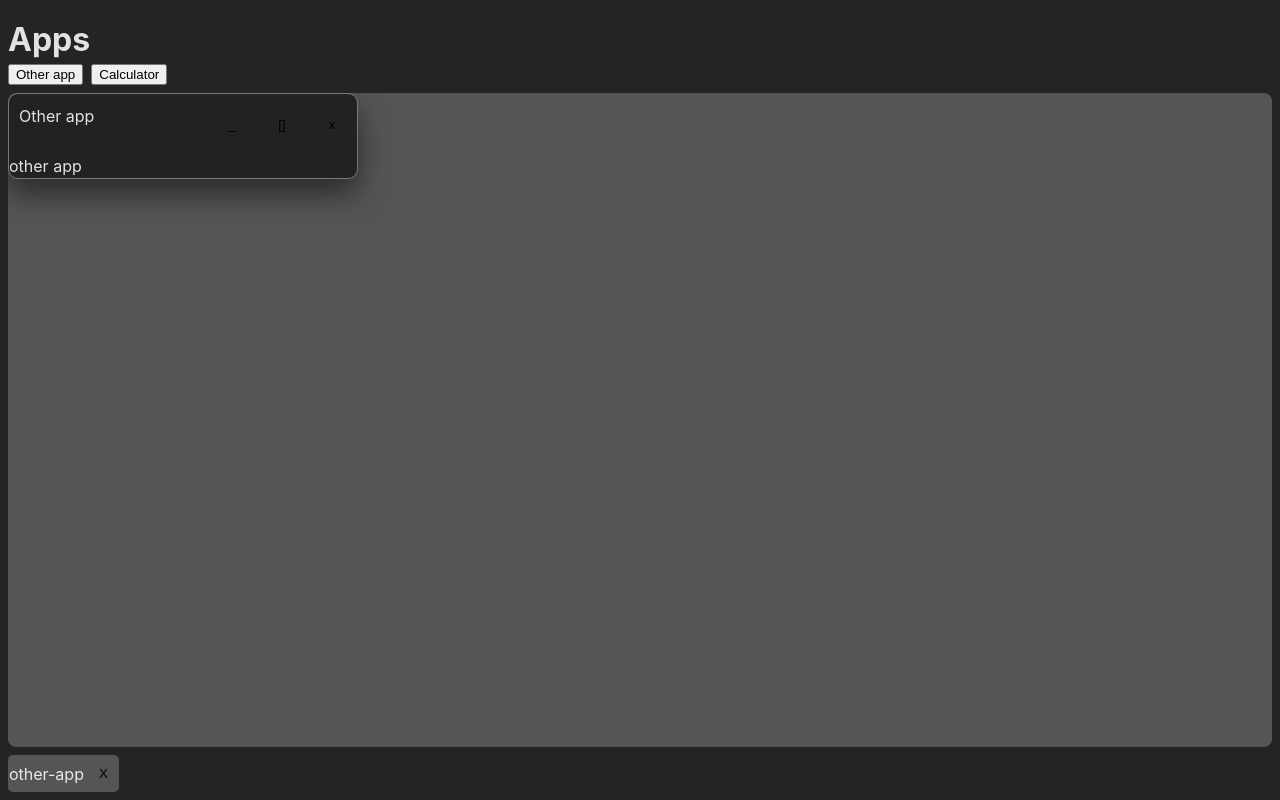
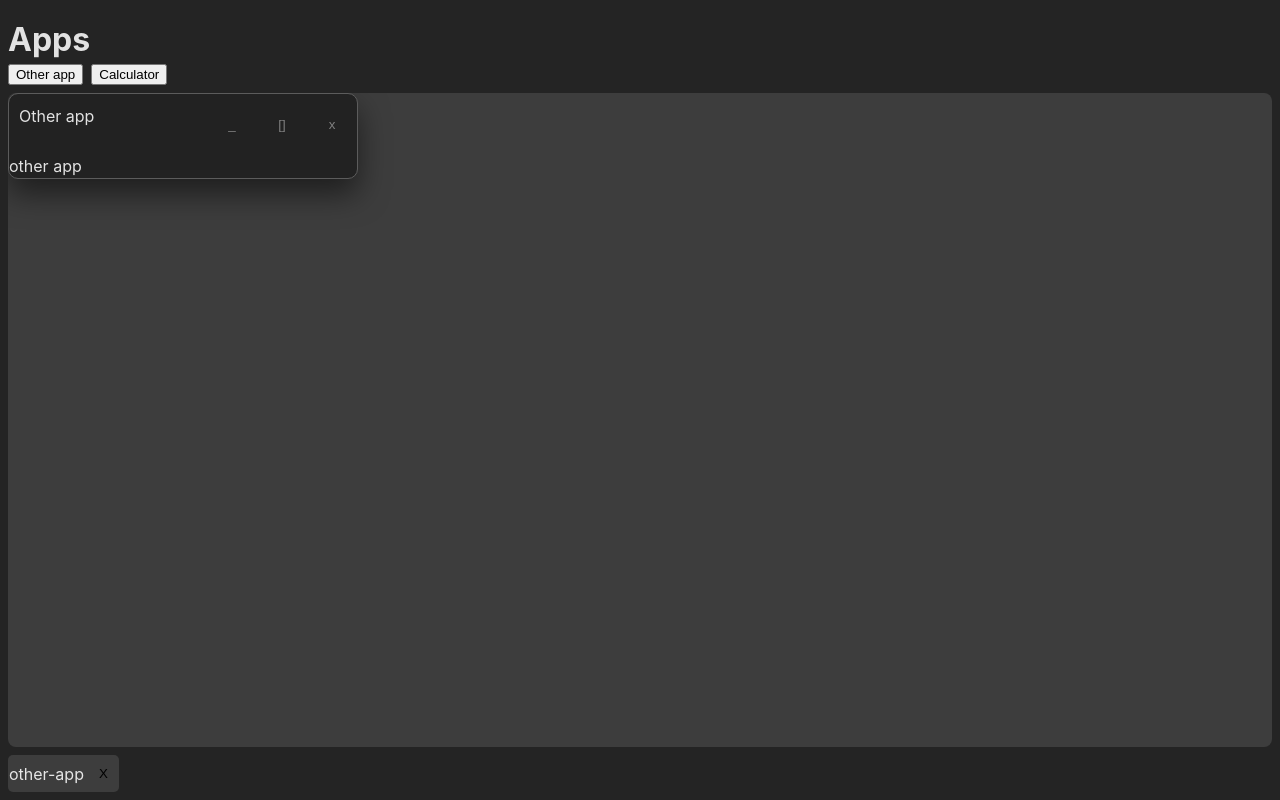
Before and after one commit to pawel22222/multitool-app, a React (Vite) app: page / in a window 1280 px wide. Both pictures are taken after a click on the button "Other app". Built offline with nearby package versions, Linux system fonts and the light colour scheme.

Commit message:
update styles

```diff
--- a/src/App.tsx
+++ b/src/App.tsx
@@ -18,6 +18,7 @@ export interface WindowData {
 
 function App() {
   const [openedApps, setOpenedApps] = useState<WindowData[]>([]);
+  const [focusedWindowId, setFocusedWindowId] = useState<string | null>(null);
 
   function createApp(type: WindowTypes): WindowData {
     return { id: uuidv4(), type, isFullscreen: false, isMinimalize: false };
@@ -60,6 +61,8 @@ function App() {
               closeApp={closeApp}
               setIsMinimalize={setIsMinimalize}
               setIsFullscreen={setIsFullscreen}
+              isFocused={focusedWindowId === app.id}
+              setFocusedWindowId={setFocusedWindowId}
             >
               <Calculator />
             </WindowWrapper>
@@ -74,6 +77,8 @@ function App() {
             closeApp={closeApp}
             setIsMinimalize={setIsMinimalize}
             setIsFullscreen={setIsFullscreen}
+            isFocused={focusedWindowId === app.id}
+            setFocusedWindowId={setFocusedWindowId}
           >
             <div>other app</div>
           </WindowWrapper>
@@ -94,7 +99,13 @@ function App() {
         </Nav>
       </div>
 
-      <div className='app-pulpit'>
+      <div
+        className='app-pulpit'
+        role='presentation'
+        onMouseDown={() => {
+          setFocusedWindowId(null);
+        }}
+      >
         <PulpitContainer>{openedApps.map((app) => renderApp(app))}</PulpitContainer>
       </div>
 
--- a/src/components/calculatorKey/style.scss
+++ b/src/components/calculatorKey/style.scss
@@ -5,6 +5,7 @@
   padding: 10px;
   font-size: 20px;
   user-select: none;
+  transition: $transition-background;
 }
 
 .key-light {
@@ -39,3 +40,29 @@
     }
   }
 }
+
+.window-wrapper.focused {
+  .key-light {
+    background-color: $bg-gray-light-active;
+    &:hover {
+      background-color: $bg-gray-dark-active;
+    }
+  }
+
+  .key-dark {
+    background-color: $bg-gray-dark-active;
+
+    &:hover {
+      background-color: $bg-gray-light-active;
+    }
+  }
+
+  .key-equals {
+    background-color: $bg-blue-light;
+    color: $color-primary;
+
+    &:hover {
+      background-color: $bg-blue-dark;
+    }
+  }
+}
--- a/src/containers/windowWrapper/index.tsx
+++ b/src/containers/windowWrapper/index.tsx
@@ -9,6 +9,8 @@ interface Props {
   closeApp: (id: string) => void;
   setIsMinimalize: (id: string, isMinimalize: boolean) => void;
   setIsFullscreen: (id: string, isFullscreen: boolean) => void;
+  isFocused: boolean;
+  setFocusedWindowId: (id: string | null) => void;
 }
 
 function WindowWrapper({
@@ -18,6 +20,8 @@ function WindowWrapper({
   closeApp,
   setIsMinimalize,
   setIsFullscreen,
+  isFocused,
+  setFocusedWindowId,
 }: Props) {
   const [position, setPosition] = useState({ x: 0, y: 0 });
   const [mouseDown, setMouseDown] = useState(false);
@@ -27,12 +31,21 @@ function WindowWrapper({
     !windowData.isMinimalize && (
       <div
         ref={windowWrapper}
-        className={`window-wrapper ${windowData.isFullscreen ? 'fullscreen' : ''}`}
+        className={`
+          window-wrapper
+          ${windowData.isFullscreen ? 'fullscreen' : ''}
+          ${isFocused ? 'focused' : ''}
+        `}
         style={
           windowData.isFullscreen
             ? { top: 0, left: 0 }
             : { top: `${position.y}px`, left: `${position.x}px` }
         }
+        role='presentation'
+        onMouseDown={(e) => {
+          e.stopPropagation();
+          setFocusedWindowId(windowData.id);
+        }}
       >
         <header
           role='presentation'
--- a/src/containers/windowWrapper/style.scss
+++ b/src/containers/windowWrapper/style.scss
@@ -1,5 +1,5 @@
 .window-wrapper {
-  border: 1px solid rgb(121, 121, 121);
+  border: 1px solid rgb(92, 92, 92);
   border-radius: 10px;
   background-color: $bg-primary;
   overflow: hidden;
@@ -10,10 +10,24 @@
   width: fit-content;
   height: fit-content;
   position: absolute;
+  transition: $transition-background;
 
   &.fullscreen {
     width: 100%;
     height: 100%;
+  }
+
+  &.focused {
+    background-color: $bg-primary-active;
+    box-shadow: 0px 15px 30px 10px rgba(0, 0, 0, 0.5);
+
+    .window-header .window-header-nav .window-nav-button {
+      color: white;
+
+      &:hover {
+        background-color: $bg-gray-dark-active;
+      }
+    }
   }
 
   .window-header {
@@ -30,12 +44,14 @@
     .window-header-nav {
       height: 60px;
       display: flex;
+
       .window-nav-button {
         background-color: transparent;
         border: none;
         padding: 10px;
         width: 50px;
         cursor: pointer;
+        color: gray;
 
         &.window-nav-button--close {
           &:hover {
@@ -44,7 +60,8 @@
         }
 
         &:hover {
-          background-color: $bg-gray-light;
+          background-color: $bg-gray-dark;
+          color: white;
         }
       }
     }
--- a/src/scss/_variable.scss
+++ b/src/scss/_variable.scss
@@ -1,9 +1,14 @@
-$bg-gray-light: #555;
+$bg-gray-light: #3d3d3d;
 $bg-gray-dark: #333;
+$bg-gray-light-active: #394253;
+$bg-gray-dark-active: #333a47;
 $bg-red: #eb3535;
-$bg-blue-light: #46b5ff;
+$bg-blue-light: #61c0ff;
 $bg-blue-dark: #379cdf;
 
 $bg-primary: #222;
+$bg-primary-active: #182135;
 $color-primary: #000;
 $color-secondary: #fff;
+
+$transition-background: background-color 0.2s ease-in-out;
```
